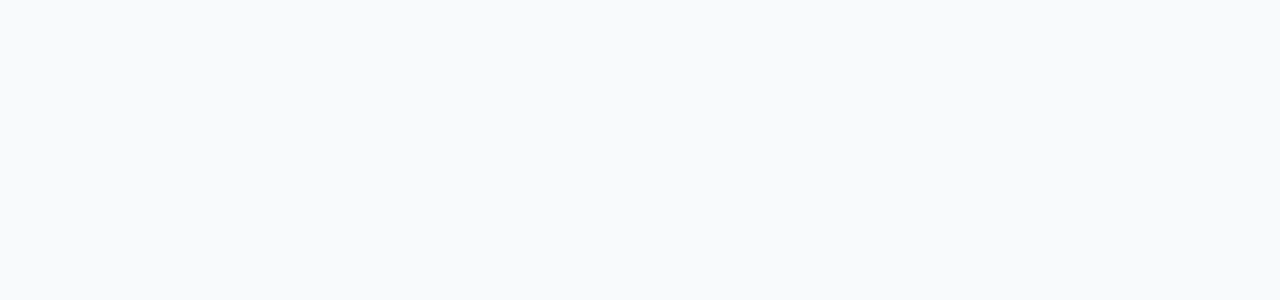
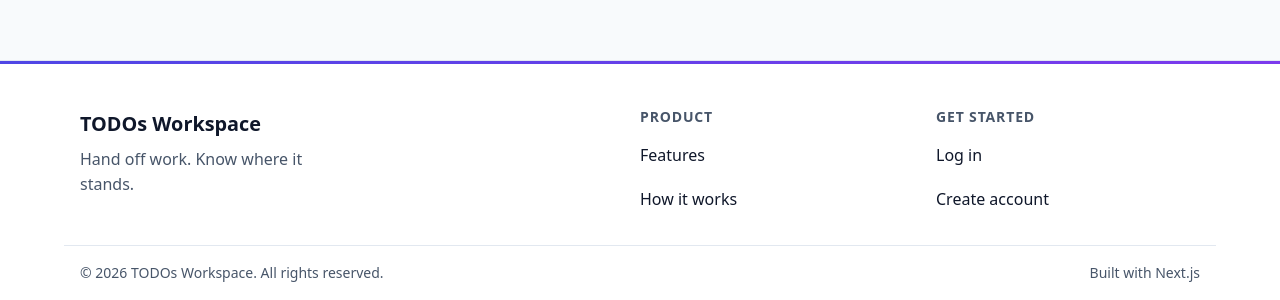
Before and after one commit to mahfujalam77452/todo-workspace-frontend, a Next.js app: page / in a window 1280 px wide. Shown: the part 1551-1851 px from the top of the page. Before the commit the page ends 1547 px from the top, so only its background shows below. Built offline with nearby package versions, Linux system fonts and the light colour scheme; no server answers.

Commit message:
Home page updated by Footer

```diff
--- a/src/app/page.js
+++ b/src/app/page.js
@@ -3,17 +3,21 @@ import Hero from '@/components/home/Hero';
 import FeatureGrid from '@/components/home/FeatureGrid';
 import HowItWorks from '@/components/home/HowItWorks';
 import CtaSection from '@/components/home/CtaSection';
+import Footer from '@/components/layout/Footer';
 
 // Server Component. Logged-in users are sent straight to /todos.
 export default async function HomePage() {
   await redirectIfAuthenticated();
 
   return (
+    <>
       <main>
         <Hero />
         <FeatureGrid />
         <HowItWorks />
         <CtaSection />
       </main>
+      <Footer variant="full" />
+    </>
   );
 }
--- a/src/components/layout/AppShell.js
+++ b/src/components/layout/AppShell.js
@@ -4,6 +4,7 @@ import { useState } from 'react';
 import Navbar from './Navbar';
 import Sidebar from './Sidebar';
 import MobileMenu from './MobileMenu';
+import Footer from './Footer';
 import styles from './Layout.module.css';
 
 export default function AppShell({ children }) {
@@ -16,6 +17,7 @@ export default function AppShell({ children }) {
         <Sidebar />
         <main className={styles.main}>{children}</main>
       </div>
+      <Footer variant="app" />
       <MobileMenu open={menuOpen} onClose={() => setMenuOpen(false)} />
     </div>
   );
```
Lines whose indentation alone changed are shown as unchanged.
